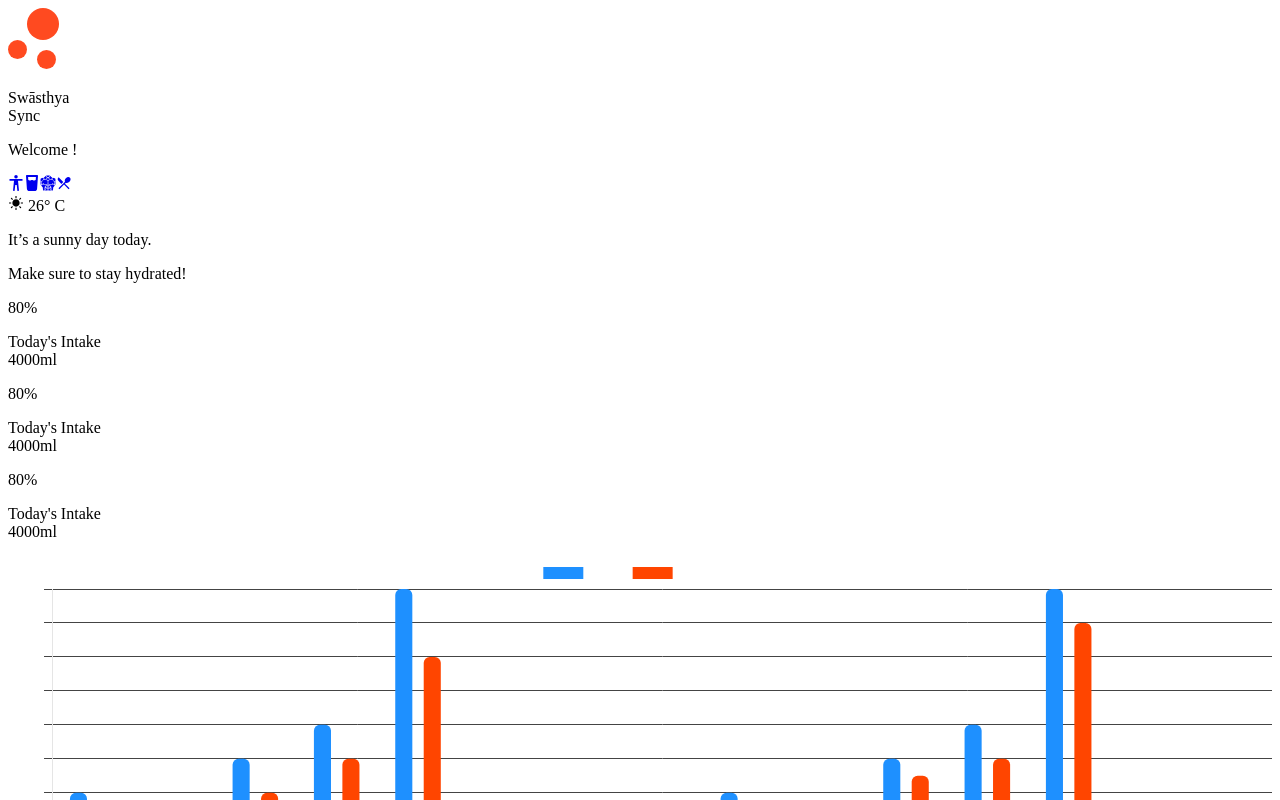
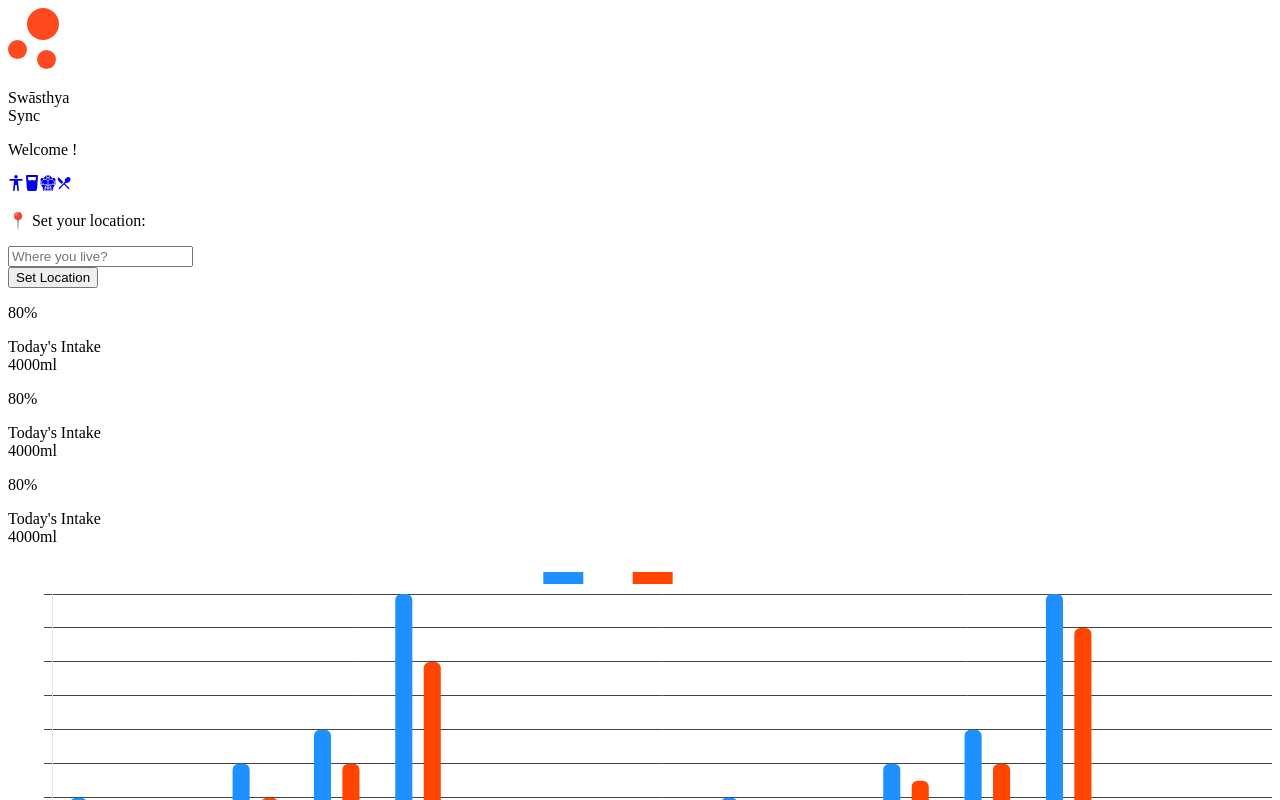
Before and after one commit to DikshantJangra/SwasthyaSync, a Next.js app: page /dashboard/Hydration in a window 1280 px wide. Shown: the top 800 px of the page. Built offline with nearby package versions, Linux system fonts and the light colour scheme; no server answers.

Commit message:
feature/tried-setting-hot/cold-day. Need to enhance and build upon it

```diff
--- a/app/dashboard/Hydration/page.tsx
+++ b/app/dashboard/Hydration/page.tsx
@@ -11,10 +11,30 @@ import { BiPlusMedical } from "react-icons/bi";
 import { auth } from '../../firebase/firebaseConfig';
 import BarChart from '../../components/BarChart';
 import { onAuthStateChanged, User } from 'firebase/auth';
+import { Sedan } from 'next/font/google';
 
 
 const Hydration = () => {
   const [username, setUsername] = useState('')
+  const [location, setLocation] = useState<any>(null);
+  const [city, setCity] = useState('')
+  const [day, setDay] = useState('')
+
+  const fetchWeather = async()=>{
+    try{
+      const resp = await fetch(`https://api.weatherapi.com/v1/current.json?key=ef77917615df4c5692d150428250905&q=${city}&aqi=no`)
+      const result = await resp.json()
+      setLocation(result)
+      localStorage.setItem('location', JSON.stringify(result));
+      console.log(result)
+      console.log('Fetching Weather')
+    }
+    catch(err){
+      setLocation('')
+    }
+  }
+
+
   const drinks =[
     {qnt:250, time:'8:00'},
     {qnt:450, time:'3:00'},
@@ -26,8 +46,20 @@ const Hydration = () => {
     {qnt:300, time:'19:00'},
     {qnt:100, time:'21:00'},
   ]
+  useEffect(()=>{
+    if(location && location.current.temp_c){
+      const temp = location.current.temp_c
+      temp>22?setDay(" hot day "):setDay(" cold day ")
+    }
+  },[location])
+  useEffect(()=>{
+    const storedLocation  = localStorage.getItem('location')
+    if(storedLocation){
+      setLocation(JSON.parse(storedLocation))
+    }else{
+      setLocation('')
+    }
 
-  useEffect(()=>{
     const unsubscribe = onAuthStateChanged(auth, (user: User | null)=>{
       if(user){
         setUsername(user.displayName || 'Anonymus')
@@ -57,14 +89,24 @@ const Hydration = () => {
         </div>
 
         <div className='mx-8'>
-          <div className='h-35 flex justify-between items-center bg-[#FF4A20]/20 rounded-2xl mt-12 px-8 p-5'>
-            <span className='flex items-center justify-between gap-3 text-4xl font-bold'><AiFillSun className='text-9xl text-[#FF4A20]' /> 26° C</span>
-            <p className='text-3xl'>
-              <span>It’s a </span>
-              <span className='text-[#FF4A20] font-bold'>sunny day </span>
-              <span>today.</span>
-            </p>
-            <p className='text-2xl text-zinc-500 border-l-[1px] pl-8 h-20 pt-6'>Make sure to stay hydrated!</p>
+          <div className='h-35 bg-[#FF4A20]/20 rounded-2xl mt-12 px-8 py-2'>
+            {location? (
+              <div className='flex justify-between items-center'>
+              <span className='flex items-center justify-between gap-3 text-4xl font-bold'><AiFillSun className='text-9xl text-[#FF4A20]' /> {location?.current?.temp_c}° C</span>
+              <p className='text-3xl'>
+                <span>It’s a </span>
+                <span className='text-[#FF4A20] font-bold lowercase'>{day}</span>
+                <span>today.</span>
+              </p>
+              <p className='text-2xl text-zinc-500 border-l-[1px] pl-8 h-20 pt-6'>Make sure to stay hydrated!</p>
+            </div>
+            ):(
+              <div className='flex flex-col justify-center items-center'>
+                <p className='font-medium text-2xl'>📍 Set your location:</p>
+                  <div className='w-fit border border-white mt-2 text-center rounded-2xl pr-12 px-3 py-1'><input value={city} onChange={(e)=>setCity(e.target.value)} type="text" placeholder='Where you live?' className='outline-none'/></div>
+                  <button onClick={fetchWeather} className='mt-2 px-3 py-1 rounded-2xl cursor-pointer bg-[#FF4A20]/80'>Set Location</button>
+              </div>
+            )}
           </div>
 
         <div className='flex justify-between mt-5'>
```
